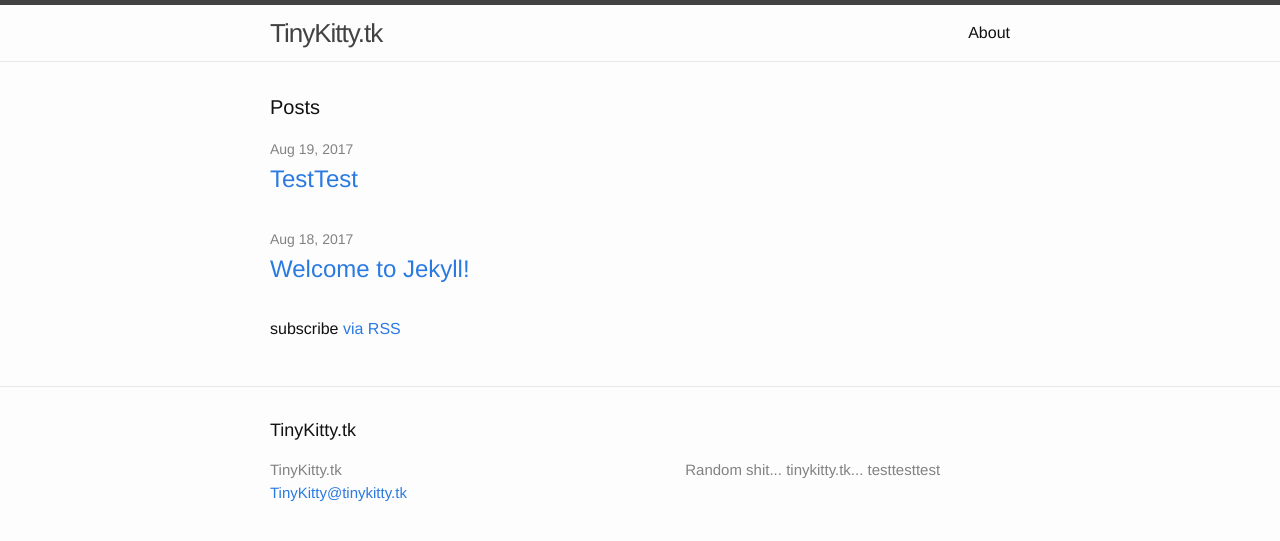
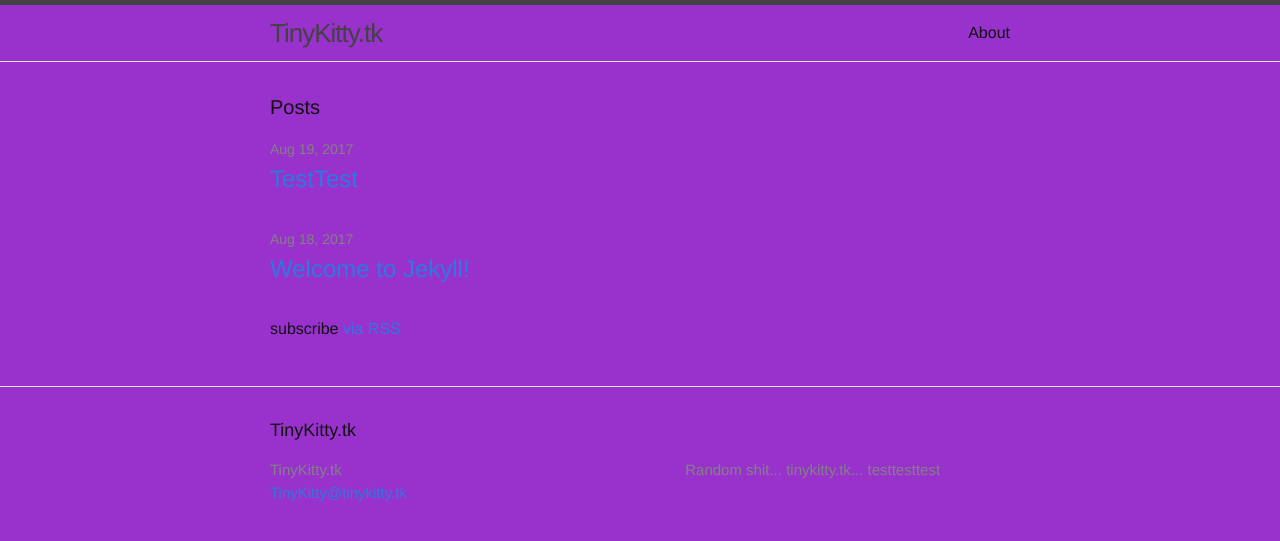
Before and after one commit to zoey-marie/.github.io, a Jekyll site: the page built from index.html, in a window 1280 px wide. Shown: the top 541 px of the page. Built offline with Jekyll 4.4.1, drawn with Linux system fonts in a browser that asks for light colours.

Commit message:
main.scss

```diff
--- a/css/main.scss
+++ b/css/main.scss
@@ -15,7 +15,7 @@ $base-line-height: 1.5;
 $spacing-unit:     30px;
 
 $text-color:       #111;
-$background-color: #fdfdfd;
+$background-color: darkorchid;
 $brand-color:      #2a7ae2;
 
 $grey-color:       #828282;
```
